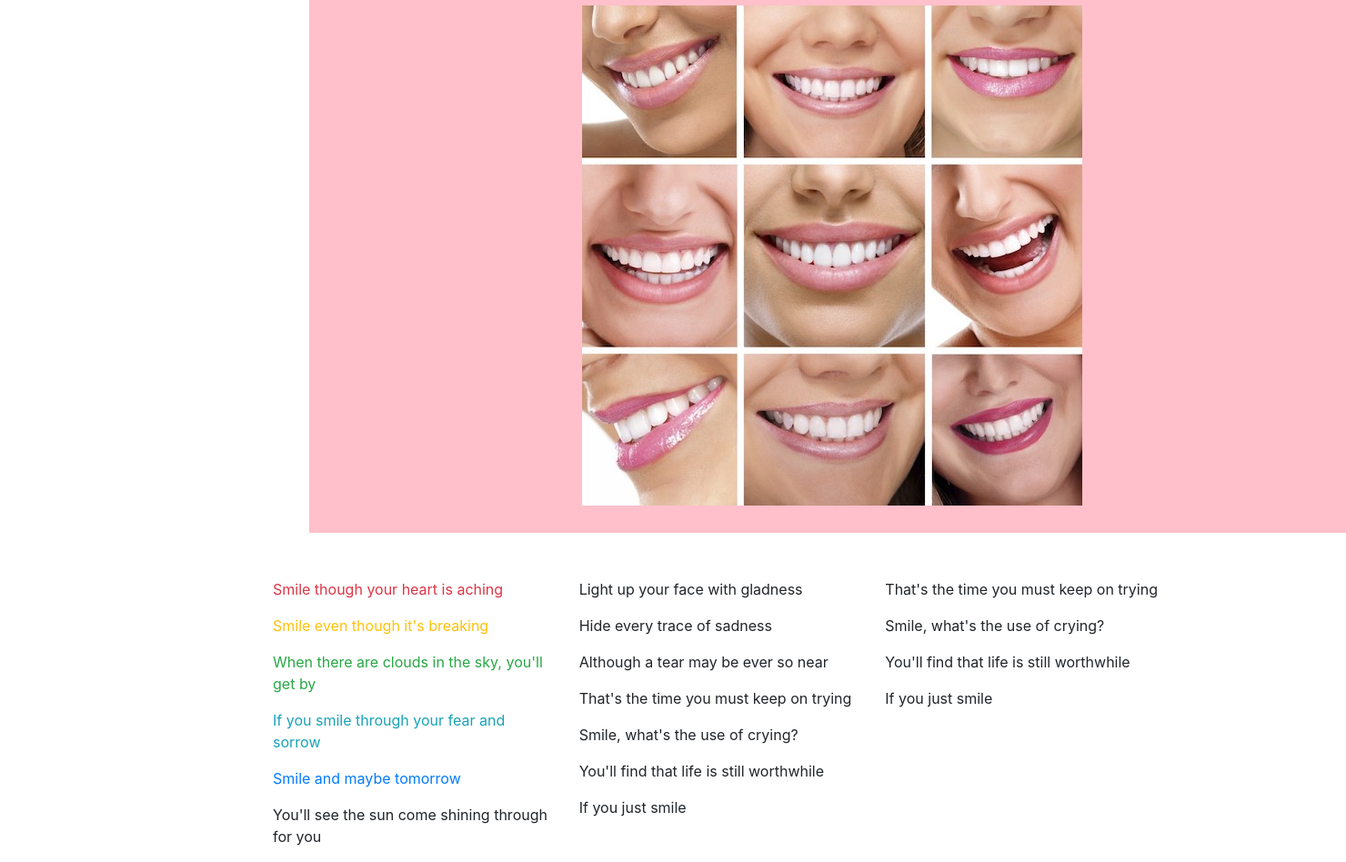
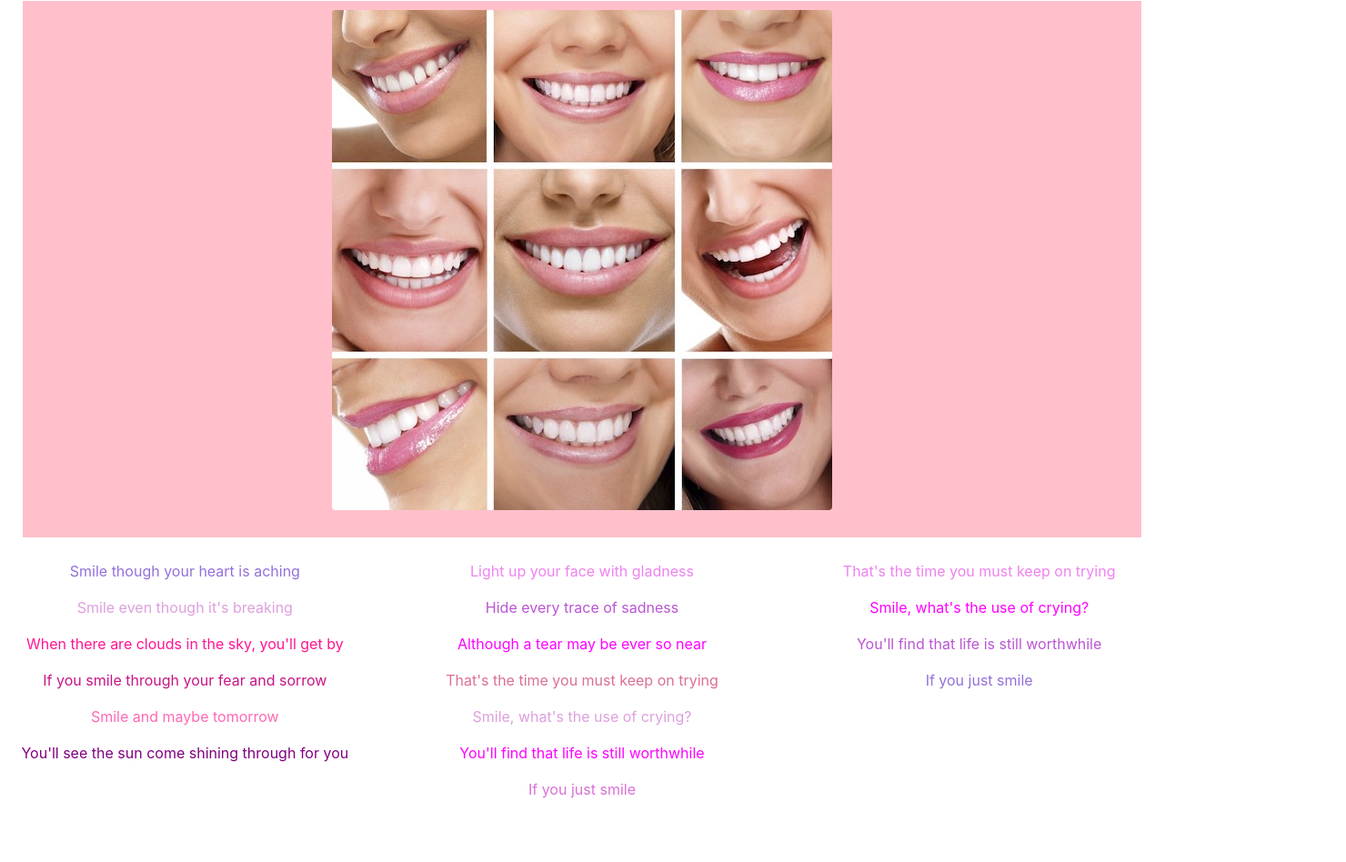
Before and after one commit to Knatseway/hdiw-colorbs, a plain HTML site: page index.html in a window 1280 px wide. Shown: the part 122-1070 px from the top of the page at 91% size, 1480 px wide, since content can reach past the window. After the commit the page ends 1018 px from the top, so only its background shows below. Drawn offline with nearby package versions, Linux system fonts and the light colour scheme; a web font is replaced by a local one.

Commit message:
text color

```diff
--- a/index.html
+++ b/index.html
@@ -13,33 +13,33 @@
 </head>
 <body>
 <h1 class="text-danger">SMILE</h1>
-<div class="container-md">
-    <img src="images/smiles.png" alt= "smiling faces" height="550" width="550"/>
+<div class="container-md-mx-auto d-block">
+    <img src="images/smiles.png" class="rounded mx-auto d-block" alt= "smiling faces" height="550" width="550"/>
 </div>
 
 <div class="row">
     <div class="col-md-4">
-        <p class="text-danger">Smile though your heart is aching</p>
-        <p class="text-warning">   Smile even though it's breaking</p>
-        <p class="text-success">    When there are clouds in the sky, you'll get by</p>
-        <p class="text-info">   If you smile through your fear and sorrow</p>
-        <p class="text-primary">    Smile and maybe tomorrow</p>
-        <p>    You'll see the sun come shining through for you</p>
+        <p style="color:mediumpurple">Smile though your heart is aching</p>
+        <p style="color: plum">   Smile even though it's breaking</p>
+        <p style="color: deeppink">    When there are clouds in the sky, you'll get by</p>
+        <p style="color: mediumvioletred">   If you smile through your fear and sorrow</p>
+        <p style="color:hotpink">    Smile and maybe tomorrow</p>
+        <p style="color:purple">    You'll see the sun come shining through for you</p>
     </div>
     <div class="col-md-4">
-        <p> Light up your face with gladness
-        <p> Hide every trace of sadness
-        <p> Although a tear may be ever so near
-        <p>That's the time you must keep on trying
-        <p>Smile, what's the use of crying?
-        <p>You'll find that life is still worthwhile
-        <p>If you just smile
+        <p style="color:violet"> Light up your face with gladness
+        <p style="color:mediumorchid"> Hide every trace of sadness
+        <p style="color:fuchsia"> Although a tear may be ever so near
+        <p style="color:palevioletred">That's the time you must keep on trying
+        <p style="color:plum">Smile, what's the use of crying?
+        <p style="color:magenta">You'll find that life is still worthwhile
+        <p style="color:orchid">If you just smile
     </div>
     <div class="col-md-4">
-        <p>That's the time you must keep on trying
-        <p>Smile, what's the use of crying?
-        <p>You'll find that life is still worthwhile
-        <p>If you just smile</p>
+        <p style="color:violet">That's the time you must keep on trying
+        <p style="color:fuchsia">Smile, what's the use of crying?
+        <p style="color:mediumorchid">You'll find that life is still worthwhile
+        <p style="color:mediumpurple">If you just smile</p>
         </div>
     </div>
 </div>
--- a/style.css
+++ b/style.css
@@ -1,4 +1,5 @@
 h1{
+    margin-top:50px;
     text-align: center;
 }
 .container {
@@ -12,16 +13,19 @@ h1{
     color: olivedrab;
 }
 
-.container-md {
-    padding-top: 30px;
+.container-md-mx-auto {
+    padding-top: 10px;
     padding-bottom: 30px;
     padding-left: 300px;
     padding-right: 300px;
-    margin:50px;
-    margin-left: 340px;
+    margin:25px;
+    /*margin-left: 340px;*/
     background-color: pink;
 
 }
 .row {
-    padding-left:300px;
+    /*padding-left:300px;*/
+    text-align: center;
+    background: linear-gradient(90deg, gray);
 }
+}
```
